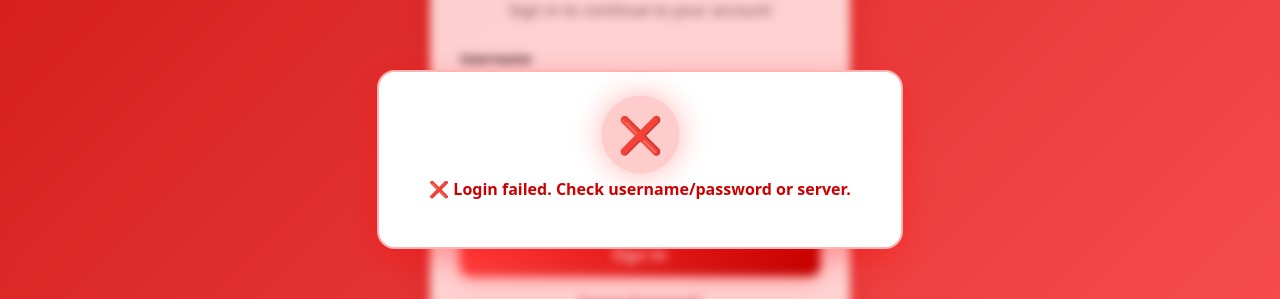
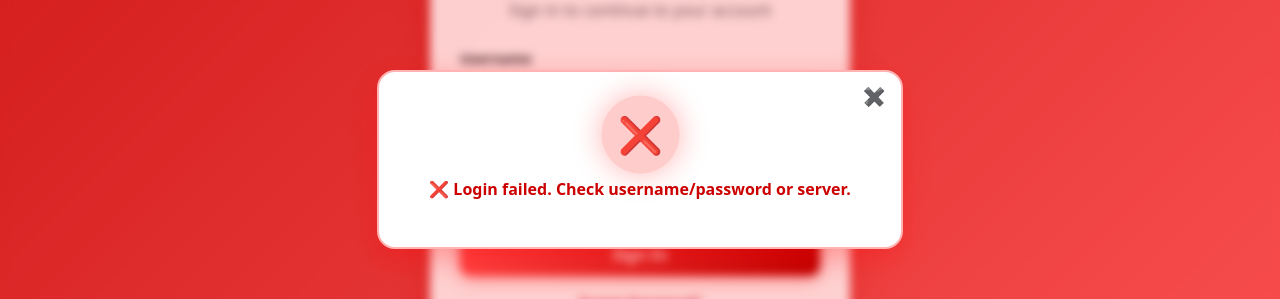
Before and after one commit to SubbyDutta/SubbyFrontend, a React (Create React App) app: page /login in a window 1280 px wide. Both pictures are taken after typing "Sample", "Sample123" into the empty fields and a click on the button "Sign In". Shown: the part 241-540 px from the top of the page. Built offline with nearby package versions, Linux system fonts and the light colour scheme; no server answers.

Commit message:
Update Login.jsx

```diff
--- a/src/pages/Login.jsx
+++ b/src/pages/Login.jsx
@@ -11,7 +11,7 @@ export default function Login() {
   const navigate = useNavigate();
 
   useEffect(() => {
-    // Add background animation CSS dynamically
+    // Background animation
     const style = document.createElement("style");
     style.innerHTML = `
       @keyframes bgMove {
@@ -23,6 +23,14 @@ export default function Login() {
     document.head.appendChild(style);
     return () => document.head.removeChild(style);
   }, []);
+
+  // Auto-close popup after 3 seconds
+  useEffect(() => {
+    if (message) {
+      const timer = setTimeout(() => setMessage(null), 3000);
+      return () => clearTimeout(timer);
+    }
+  }, [message]);
 
   const handleSubmit = async (e) => {
     e.preventDefault();
@@ -166,7 +174,7 @@ export default function Login() {
         </div>
       </motion.div>
 
-      {/* ✅ Animated Popup Message */}
+      {/* ✅ Animated Popup Message with Close Button */}
       <AnimatePresence>
         {message && (
           <motion.div
@@ -196,6 +204,7 @@ export default function Login() {
               exit={{ opacity: 0, scale: 0.8 }}
               transition={{ duration: 0.4, ease: "easeOut" }}
               style={{
+                position: "relative",
                 background: "#fff",
                 borderRadius: "18px",
                 border: "2px solid #ffb3b3",
@@ -205,6 +214,22 @@ export default function Login() {
                 color: message.type === "error" ? "#cc0000" : "#006400",
               }}
             >
+              {/* Close button */}
+              <button
+                onClick={() => setMessage(null)}
+                style={{
+                  position: "absolute",
+                  top: "10px",
+                  right: "10px",
+                  border: "none",
+                  background: "transparent",
+                  fontSize: "18px",
+                  cursor: "pointer",
+                }}
+              >
+                ✖
+              </button>
+
               <motion.div
                 initial={{ scale: 0 }}
                 animate={{ scale: 1.2 }}
@@ -213,8 +238,7 @@ export default function Login() {
                   width: "65px",
                   height: "65px",
                   borderRadius: "50%",
-                  background:
-                    message.type === "error" ? "#ffcccc" : "#ccffcc",
+                  background: message.type === "error" ? "#ffcccc" : "#ccffcc",
                   display: "flex",
                   justifyContent: "center",
                   alignItems: "center",
```
